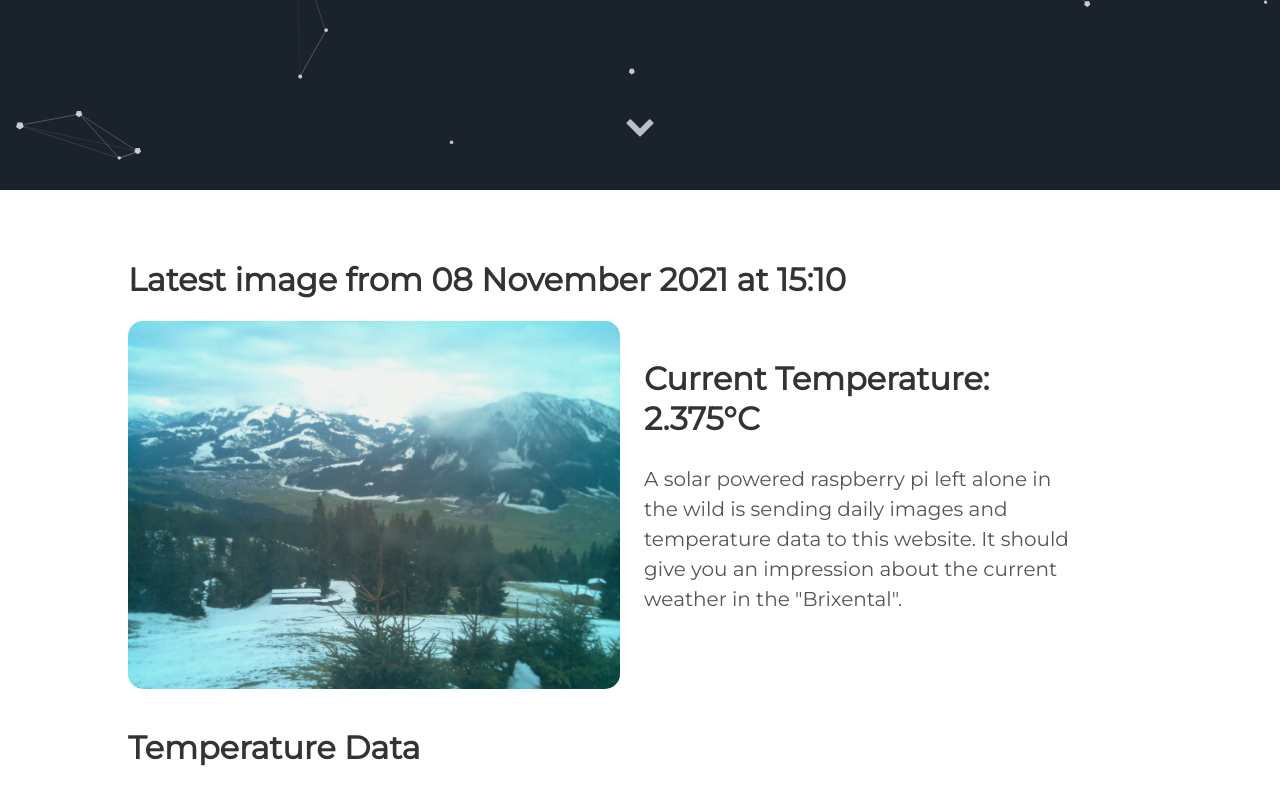
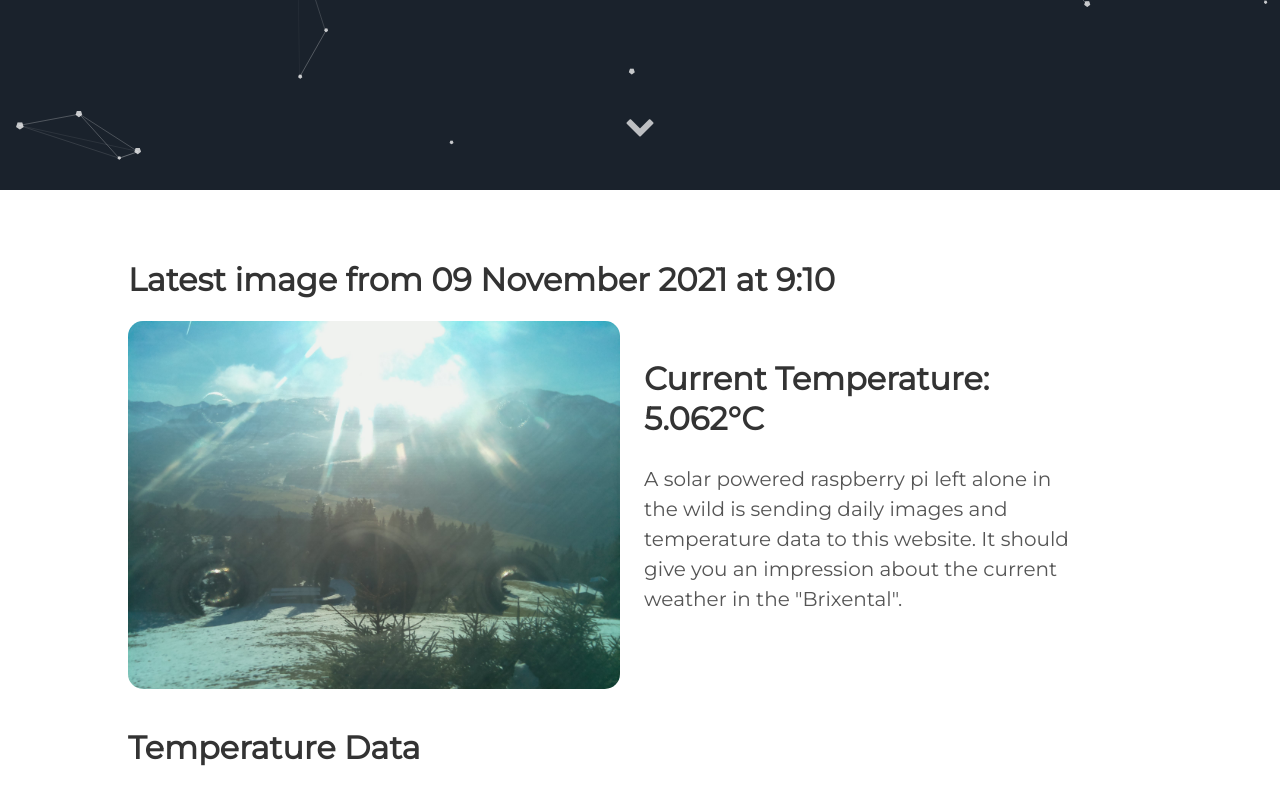
Before and after one commit to vektorious/vektorious.github.io, a Jekyll site: the page built from resources/huette.md, in a window 1280 px wide and 900 px high, scrolled down 710 px. Shown: the top 805 px of the window. Built offline with Jekyll 4.4.1, drawn with Linux system fonts in a browser that asks for light colours.

Commit message:
I'm a bot beep boop

```diff
--- a/resources/huette.md
+++ b/resources/huette.md
@@ -6,13 +6,13 @@
 description: 'Live image from the Austrian alps'
 twitter_text: ' '
 ---
-## Latest image from 08 November 2021 at 15:10
+## Latest image from 09 November 2021 at  9:10
 <div class="huette">
   <div class="huette-image">
     <img src="{{ "/assets/img/huette.jpg" | prepend: site.baseurl }}">
   </div>
   <div class="huette-text">
-        <h2>Current Temperature: 2.375°C</h2>
+        <h2>Current Temperature: 5.062°C</h2>
         <p>A solar powered raspberry pi left alone in the wild is sending daily images and temperature data to this website. It should give you an impression about the current weather in the "Brixental".</p>
 
   </div>
```
Also changed, not shown: rpi-script/2021-11-09_090910.txt (renamed from rpi-script/2021-11-08_150912.txt, +5 -6 lines), rpi-script/huette.md (+2 -2 lines), assets/img/huette.jpg, assets/img/temp_plot.png, rpi-script/temp_plot.png, 1 other file.
